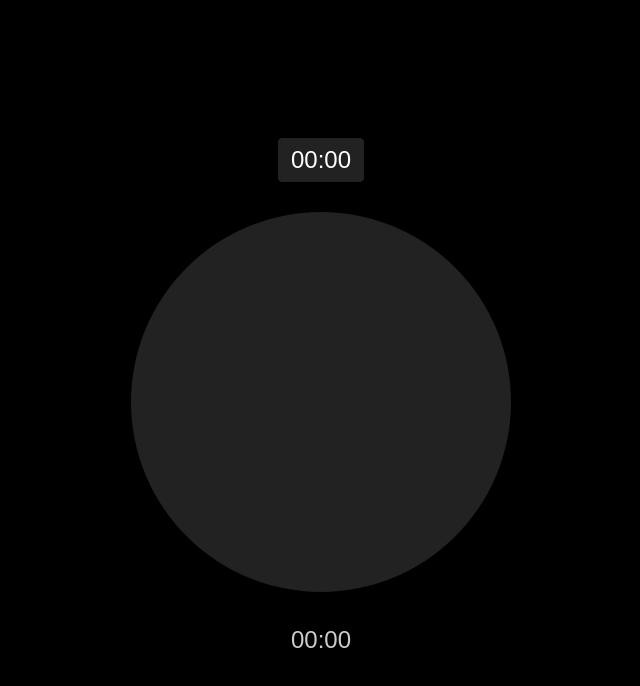
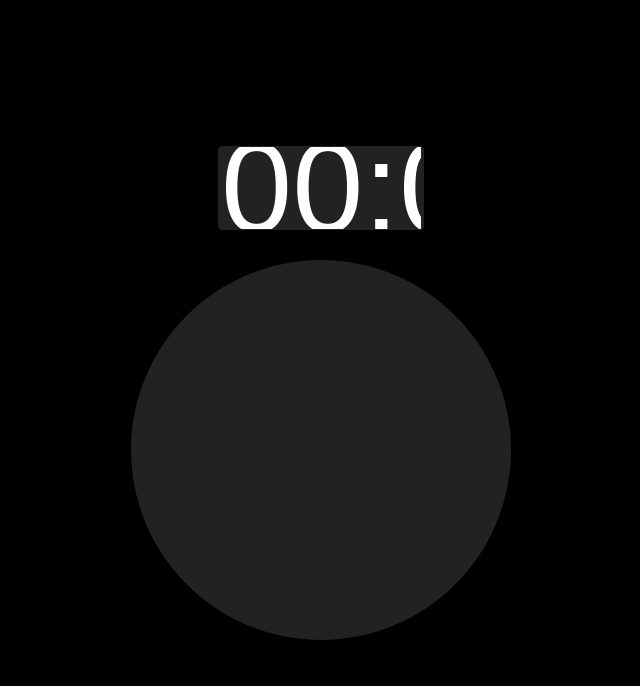
Before and after one commit to butigi7/schoolhacker-timer, a React (Vite) app: page / in a window 1280 px wide. Shown: the top 686 px of the page, without its empty margins (319-959 px from the left). Built offline with nearby package versions, Linux system fonts and the light colour scheme.

Commit message:
pause색상 수정

```diff
--- a/src/App.css
+++ b/src/App.css
@@ -24,23 +24,17 @@ body, #root {
 
 .time-input {
   appearance: none;
-  border: 1px solid #222222; /* JSX와 동일하게 */
+  border: 1px solid #222222;
   border-radius: 4px; /* 둥근 테두리 적용 */
   box-shadow: none;
-  background-color: #222222; /* JSX와 동일하게 */
+  background-color: #222222;
   color: white;
-  font-size: 1.5rem; /* JSX와 동일하게 */
-  width: 80px; /* JSX와 동일하게 */
+  font-size: 8rem;
+  width: 200px;
   text-align: center;
-  height: 40px;
+  height: 80px;
   margin-top: 5px;
   margin-bottom: 20px;
-}
-
-.time-display {
-  font-size: 1.5rem;
-  margin-bottom: 20px;
-  color: #cccccc;
 }
 
 canvas {
--- a/src/App.jsx
+++ b/src/App.jsx
@@ -21,7 +21,7 @@ function App() {
     return `${m}:${s}`;
   };
 
-  const drawTimer = (progress, maxProgress) => {
+  const drawTimer = (progress, maxProgress, paused = false) => {
     const canvas = canvasRef.current;
     const ctx = canvas.getContext('2d');
     const w = canvas.width;
@@ -44,7 +44,7 @@ function App() {
     const endAngle = startAngle + 2 * Math.PI * maxProgress;
     const currentEnd = startAngle + 2 * Math.PI * maxProgress * progress;
 
-    // 진행되지 않은 회색 영역
+    // 회색 영역: 진행되지 않은 부분
     ctx.beginPath();
     ctx.moveTo(cx, cy);
     ctx.arc(cx, cy, radius, currentEnd, endAngle);
@@ -52,16 +52,19 @@ function App() {
     ctx.fillStyle = '#222222';
     ctx.fill();
 
-    // 진행된 빨간 영역
+    // 빨간 영역: 진행된 부분
     if (progress > 0) {
       ctx.beginPath();
       ctx.moveTo(cx, cy);
       ctx.arc(cx, cy, radius, startAngle, currentEnd);
       ctx.closePath();
-      ctx.fillStyle = isPaused ? '#aa2222' : '#ff4444';
+
+      // ✅ paused 매개변수를 사용해 색상 결정 (기존 isPaused 참조 코드 삭제)
+      ctx.fillStyle = paused ? '#aa2222' : '#ff4444';
       ctx.fill();
     }
   };
+
 
   const update = (timestamp) => {
     if (!startTimestamp.current) startTimestamp.current = timestamp;
@@ -162,7 +165,11 @@ function App() {
           }
         }}
         onWheel={handleWheel}
-        onClick={handleReset}
+        onClick={() => {
+          if (isRunning || isPaused) {
+            handleReset();
+          }
+        }}
       />
 
       <canvas
@@ -173,8 +180,6 @@ function App() {
         onClick={isRunning ? handlePause : handleStart}
         onWheel={handleWheel}
       />
-
-      <div className="time-display">{formatTime(timeLeft)}</div>
     </div>
   );
 }
```
